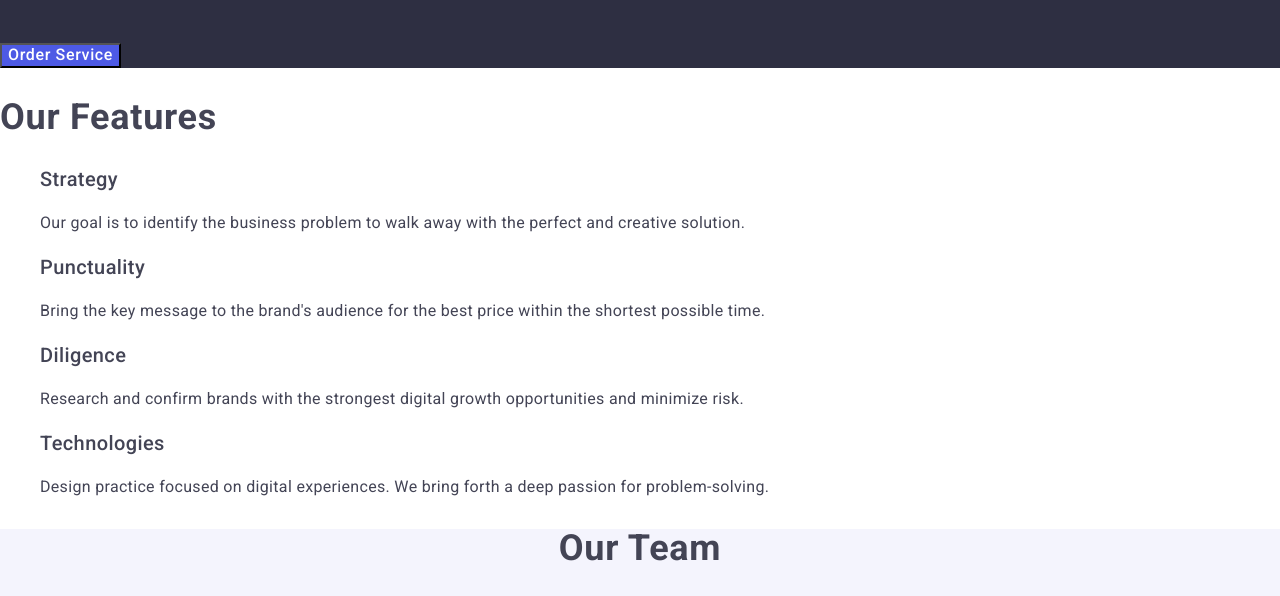
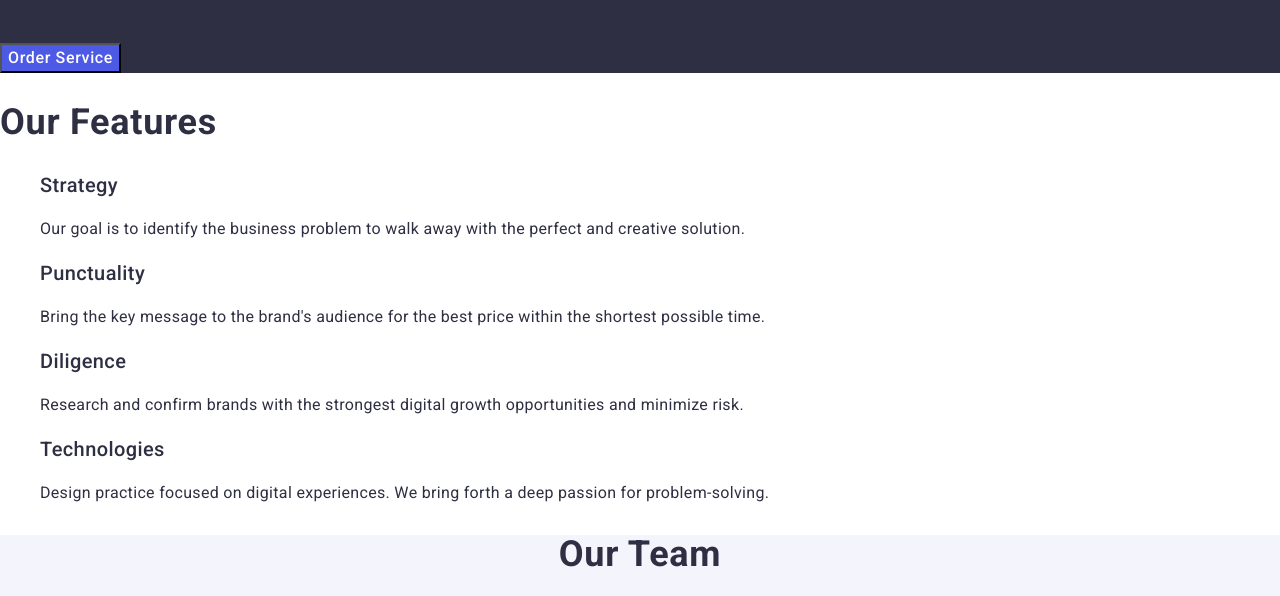
Before and after one commit to sasha-dubrovina28/goit-markup-hw-02, a plain HTML site: page index.html in a window 1280 px wide. Shown: the part 283-879 px from the top of the page. Drawn offline with nearby package versions, Linux system fonts and the light colour scheme.

Commit message:
add markup

```diff
--- a/css/styles.css
+++ b/css/styles.css
@@ -14,6 +14,7 @@ header .logo-accent {
 }
 h1, h2, h3, p {
     letter-spacing: 0.02em;
+    color: #2E2F42;
 }
 h1 {
     font-size: 56px;
@@ -94,14 +95,13 @@ p {
     font-size: 16px;
     font-weight: 500;
     letter-spacing: 0.04em;
+    line-height: 1.5;
 }
 .button:hover,
 .button:focus {
     background-color: #404bbf;
 }
-.section-title {
-    background-color: #f4f4fd;
-}
+
 .team {
     text-align: center;
     background-color: #F4F4FD;
```
